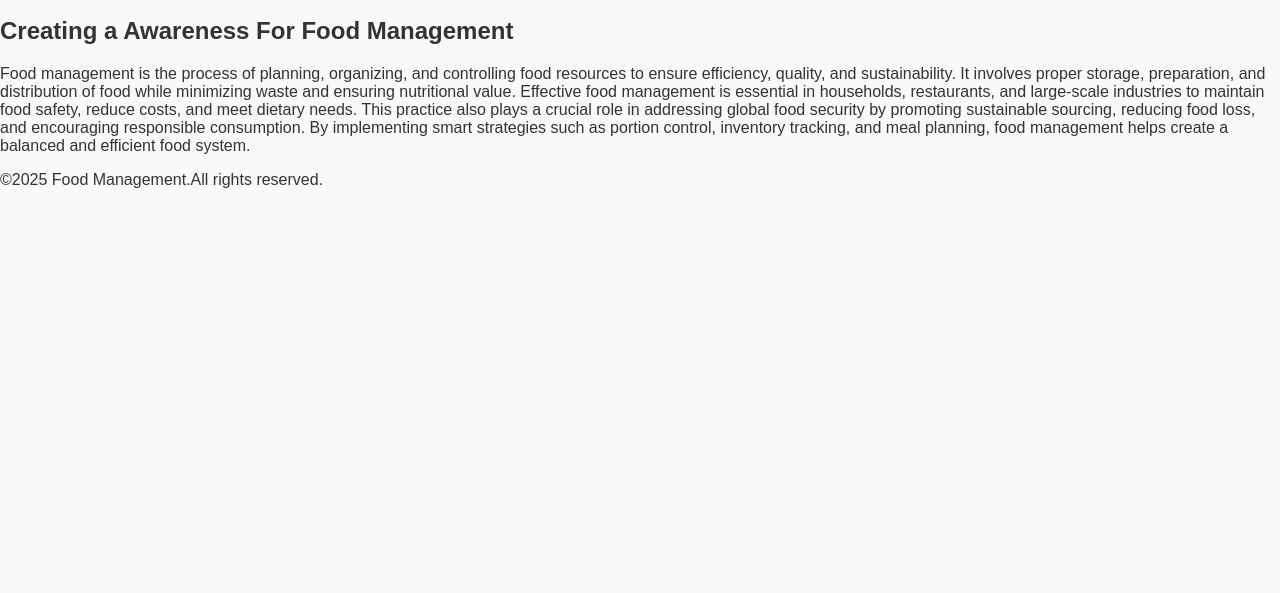
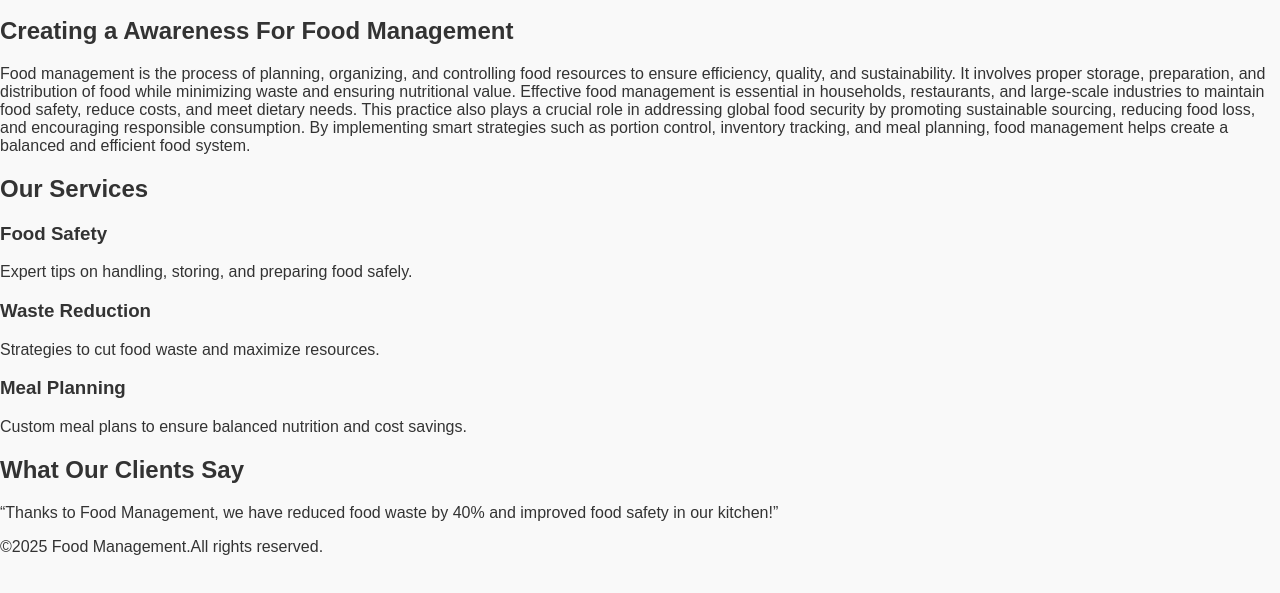
Before and after one commit to ly441/my-idea-pj, a plain HTML site: page index.html in a window 1280 px wide. Shown: the part 121-714 px from the top of the page. Drawn offline with Linux system fonts and the light colour scheme.

Commit message:
home page edited

```diff
--- a/index.html
+++ b/index.html
@@ -10,6 +10,7 @@
     <header>
       <h1>FOOD MANAGEMENT</h1>
 
+
       <nav>
         <ul>
           <li><a href="index.html">home</a></li>
@@ -19,7 +20,7 @@
       </nav>
     </header>
     <main>
-      <section>
+      <section id="home">
         <h2>Creating a
             Awareness For Food Management</h2>
         <p>
@@ -37,6 +38,31 @@
           balanced and efficient food system.
         </p>
       </section>
+      <section id="services">
+        <h2>Our Services</h2>
+        <div class="service-box">
+            <h3>Food Safety</h3>
+            <p>Expert tips on handling, storing, and preparing food safely.</p>
+        </div>
+        <div class="service-box">
+            <h3>Waste Reduction</h3>
+            <p>Strategies to cut food waste and maximize resources.</p>
+        </div>
+        <div class="service-box">
+            <h3>Meal Planning</h3>
+            <p>Custom meal plans to ensure balanced nutrition and cost savings.</p>
+        </div>
+    </section>
+
+    <section id="testimonials">
+        <h2>What Our Clients Say</h2>
+        <p>“Thanks to Food Management, we have reduced food waste by 40% and improved food safety in our kitchen!”</p>
+    </section>
+
+
+</body>
+</html>
+
     </main>
     <p>&copy;2025 Food Management.All rights reserved.</p>
 
```
